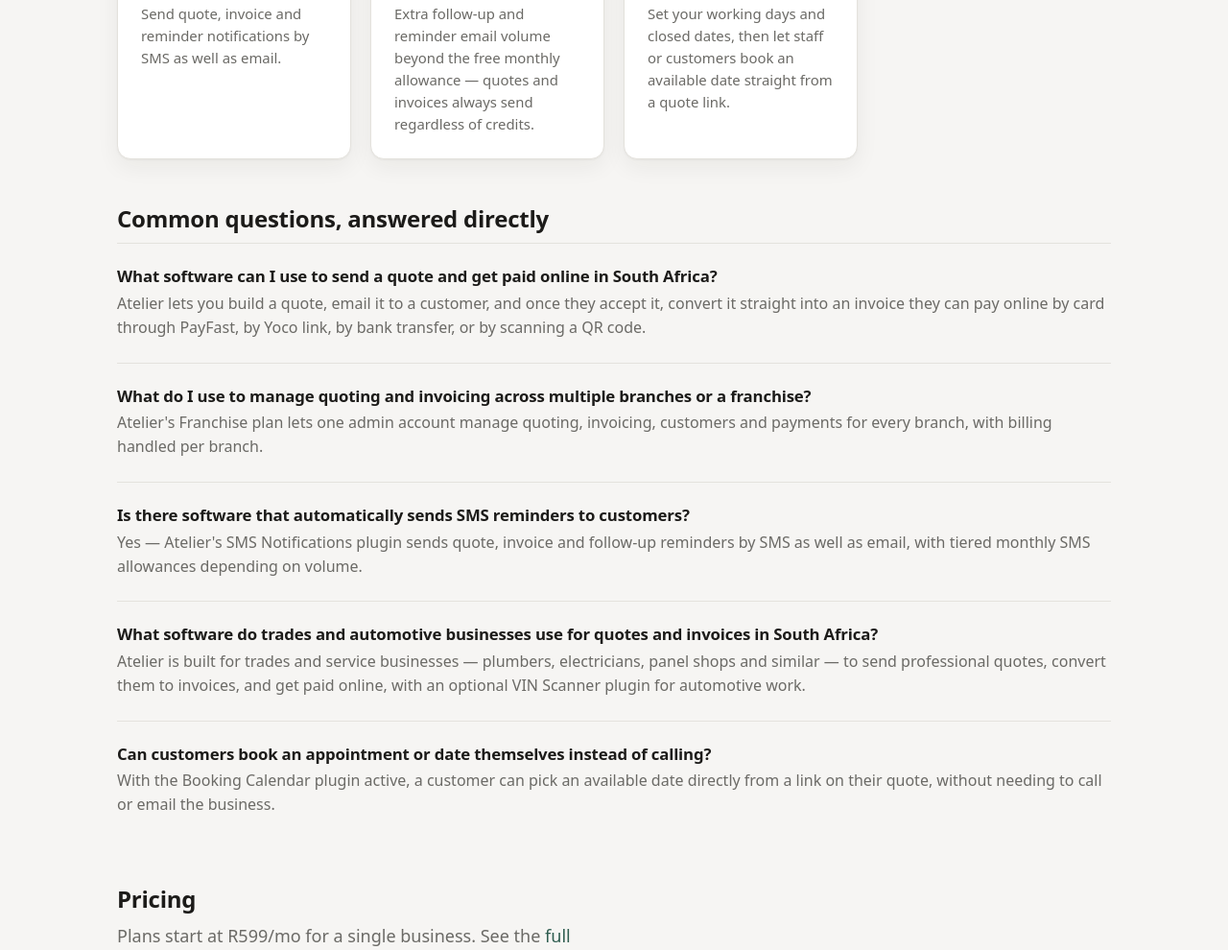
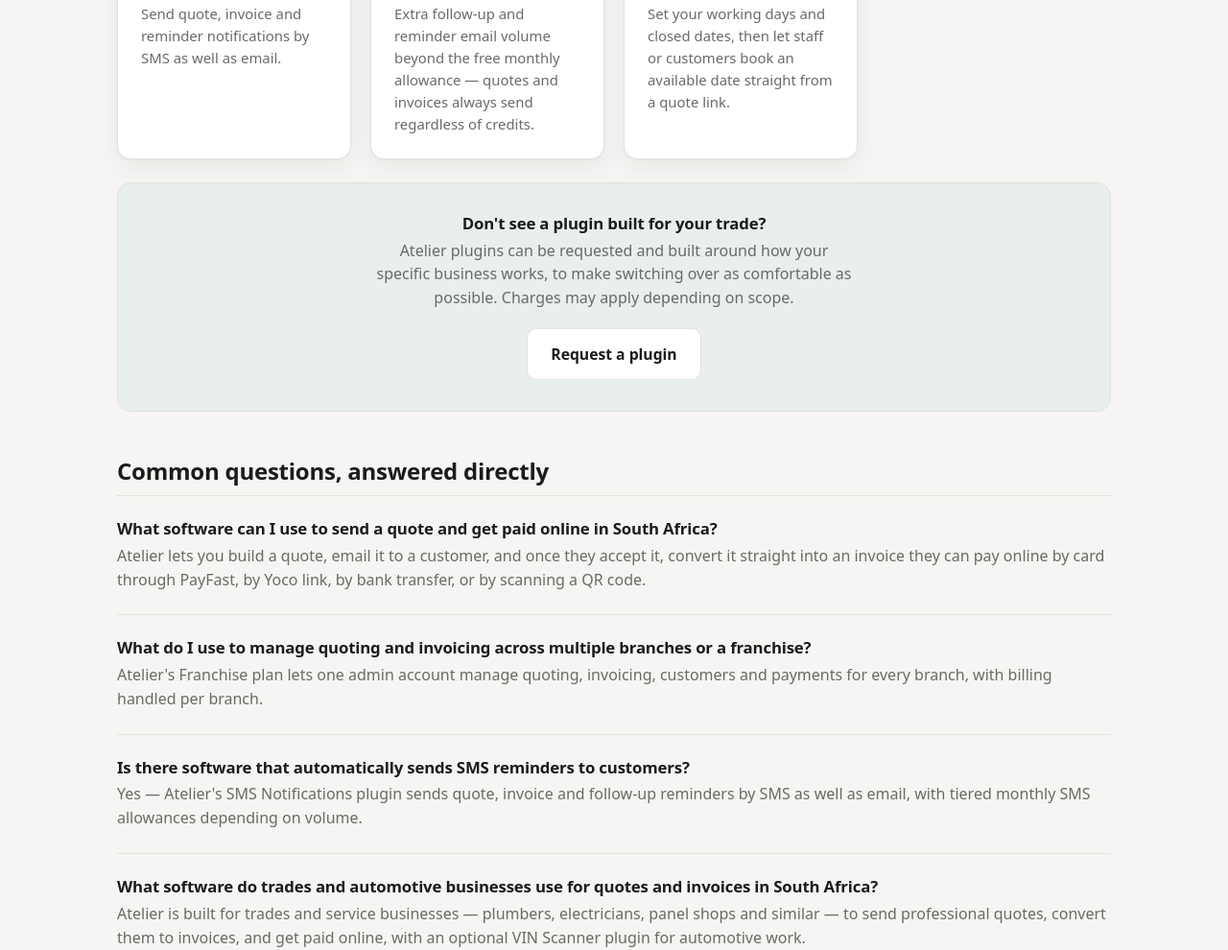
Before and after one commit to atelieros-site/atelier, a plain HTML site: page index.html in a window 1280 px wide. Shown: the part 1699-2689 px from the top of the page at 96% size. Drawn offline with Linux system fonts and the light colour scheme.

Commit message:
Add plugin-request callout for trade-specific plugins

```diff
--- a/index.html
+++ b/index.html
@@ -203,6 +203,12 @@
     </div>
   </div>
 
+  <div class="plugin-request">
+    <h3>Don't see a plugin built for your trade?</h3>
+    <p>Atelier plugins can be requested and built around how your specific business works, to make switching over as comfortable as possible. Charges may apply depending on scope.</p>
+    <a class="ghost-cta" href="mailto:support@atelieros.co.za?subject=Plugin%20request">Request a plugin</a>
+  </div>
+
   <h2>Common questions, answered directly</h2>
   <div class="faq-item">
     <h3>What software can I use to send a quote and get paid online in South Africa?</h3>
--- a/style.css
+++ b/style.css
@@ -218,3 +218,14 @@ footer {
 }
 footer a { color: var(--muted); }
 footer a:hover { color: var(--accent); }
+
+.plugin-request {
+  background: var(--accent-soft);
+  border: 1px solid var(--line);
+  border-radius: var(--radius);
+  padding: 2rem;
+  text-align: center;
+  margin-top: 1.5rem;
+}
+.plugin-request h3 { margin-bottom: 0.4rem; }
+.plugin-request p { color: var(--muted); max-width: 55ch; margin: 0 auto 1.2rem; }
```
